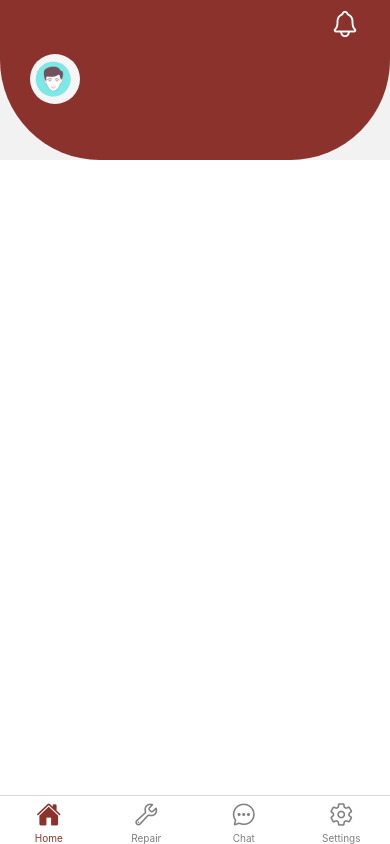
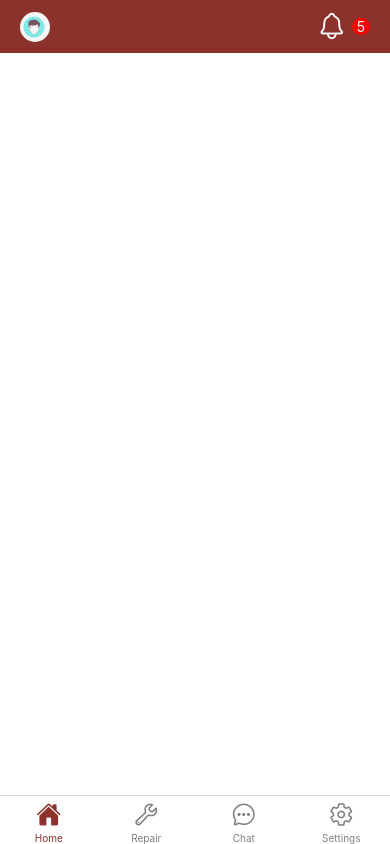
Before and after one commit to imanejarrari/AppMobile-Repair-tech, a React Native app in the folder nativeApp/: screen /MainScreen in a window 390 px wide. Built offline with nearby package versions, Linux system fonts and the light colour scheme.

Commit message:
fix issus

```diff
--- a/nativeApp/firebase/firebase.js
+++ b/nativeApp/firebase/firebase.js
@@ -1,11 +1,12 @@
 import { getAuth } from "firebase/auth";
 import { getFirestore } from "firebase/firestore";
 import { initializeApp } from "firebase/app";
+import 'firebase/compat/storage'
+import firebase from 'firebase/compat/app'
 import { getReactNativePersistence } from 'firebase/auth';
 import { collection, addDoc } from 'firebase/firestore';
 import AsyncStorage from '@react-native-async-storage/async-storage';
 
-// Your web app's Firebase configuration
 const firebaseConfig = {
   apiKey: "AIzaSyBAndHvbIDzkI7sUYyIiWI_M8_q3ZmNqPI",
   authDomain: "nativeapp-97520.firebaseapp.com",
@@ -14,12 +15,14 @@ const firebaseConfig = {
   messagingSenderId: "594286615060",
   appId: "1:594286615060:web:7999563cba3c1ef1632501"
 };
+if (!firebase.apps.length) {
+  firebase.initializeApp(firebaseConfig)
+}
 
 // Initialize Firebase
 const app = initializeApp(firebaseConfig);
+
 const auth = getAuth(app);
-const db = getFirestore(app, {
-  persistence: getReactNativePersistence(AsyncStorage)
-});
+const db = getFirestore(app);
 
-export { auth, db };
+export {auth,db,firebase}
--- a/nativeApp/screens/HomeScreen.js
+++ b/nativeApp/screens/HomeScreen.js
@@ -1,14 +1,68 @@
-import React from 'react';
-import { View, Image, StyleSheet } from 'react-native';
+import React, { useEffect, useState } from 'react';
+import { View, Image, StyleSheet, Text } from 'react-native';
 import Ionicons from 'react-native-vector-icons/Ionicons';
+import firebase from 'firebase/app';
+import 'firebase/auth';
+import 'firebase/firestore';
 
 const HomeScreen = () => {
+  const [username, setUsername] = useState('');
+  const [notificationCount, setNotificationCount] = useState(0);
+
+  useEffect(() => {
+    // Fetch current user's username from Firestore or Realtime Database
+    const currentUser = firebase.auth().currentUser;
+    if (currentUser) {
+      const uid = currentUser.uid;
+      const db = firebase.firestore();
+      const userRef = db.collection('users').doc(uid);
+
+      userRef.get()
+        .then(doc => {
+          if (doc.exists) {
+            setUsername(doc.data().username);
+          } else {
+            console.log('No such document!');
+          }
+        })
+        .catch(error => {
+          console.log('Error getting document:', error);
+        });
+    }
+  }, []);
+
+  // Function to fetch notification count
+  const fetchNotificationCount = () => {
+    // Implement logic to fetch notification count
+    // For example, you can query a collection in Firestore or get data from an API
+    // Once you have the count, update the state variable setNotificationCount
+    setNotificationCount(5); // Example notification count
+  };
+
+  // Call fetchNotificationCount on component mount to get the initial count
+  useEffect(() => {
+    fetchNotificationCount();
+  }, []);
+
   return (
     <View style={styles.container}>
       <View style={styles.header}>
-
+        <View style={styles.headerLeft}>
+          <Image
+            source={require('../profile.jpg')}
+            style={styles.avatar}
+          />
+          <Text>{username}</Text>
+        </View>
+        <View style={styles.headerRight}>
+          <Ionicons
+            name={'notifications-outline'}
+            size={30}
+            color={'white'}
+          />
+          <Text style={styles.notificationCount}>{notificationCount}</Text>
+        </View>
       </View>
-      {/* Other content of the home screen */}
     </View>
   );
 };
@@ -22,13 +76,30 @@ const styles = StyleSheet.create({
     flexDirection: 'row',
     justifyContent: 'space-between',
     alignItems: 'center',
+    backgroundColor: '#8B322C',
+    paddingVertical: 10,
     paddingHorizontal: 20,
-    paddingTop: 20,
+  },
+  headerLeft: {
+    flexDirection: 'row',
+    alignItems: 'center',
+  },
+  headerRight: {
+    flexDirection: 'row',
+    alignItems: 'center',
   },
   avatar: {
-    width: 40,
-    height: 40,
-    borderRadius: 20,
+    width: 30,
+    height: 30,
+    borderRadius: 15,
+    marginRight: 10,
+  },
+  notificationCount: {
+    backgroundColor: 'red',
+    color: 'white',
+    borderRadius: 10,
+    paddingHorizontal: 5,
+    marginLeft: 5,
   },
 });
 
--- a/nativeApp/screens/MainScreen.js
+++ b/nativeApp/screens/MainScreen.js
@@ -41,36 +41,24 @@ const MainScreen = () => {
         tabBarOptions={{
           activeTintColor: '#8B322C',
           inactiveTintColor: 'gray',
+
         }}
       >
         <Tab.Screen name={homeName} component={HomeScreen}
         options={{
-          headerTitle:"",
-          headerStyle:{backgroundColor:"#8B322C" , height:"30%",borderBottomRightRadius:100 , borderBottomLeftRadius:100},
           headerShadowVisible:false,
-          headerLeft :()=>(
-            <Image
-            source ={ require('../profile.jpg')}
-            style={styles.avatar}
-
-
-            />
-
-
-          ),
-          headerRight:()=>(
-            <Ionicons
-            name={'notifications-outline'}
-            size={30}
-            style={{marginRight:30 ,color:'white'}}
-
-             />
-          )
+          headerShown: false,
         }}
         />
-        <Tab.Screen name={repairName} component={RepairScreen} />
-        <Tab.Screen name={ChatName} component={ChatScreen} />
-        <Tab.Screen name={settingsName} component={SettingsScreen} />
+        <Tab.Screen name={repairName}  component={RepairScreen}
+                options={{
+                  headerShown: false ,
+
+                }}
+
+        />
+        <Tab.Screen name={ChatName} options={{ headerShown: false }} component={ChatScreen} />
+        <Tab.Screen name={settingsName} options={{ headerShown: false }} component={SettingsScreen} />
 
       </Tab.Navigator>
 
--- a/nativeApp/screens/RepairScreen.js
+++ b/nativeApp/screens/RepairScreen.js
@@ -1,10 +1,15 @@
 import React from 'react';
-import { View, Text } from 'react-native';
+import { View, Text, SafeAreaView } from 'react-native';
+import { Colors } from 'react-native/Libraries/NewAppScreen';
 
 const RepairScreen = () => {
   return (
+
+
     <View>
-      <Text>Repair Screen</Text>
+      <SafeAreaView style={{flex:1}}>
+
+      </SafeAreaView>
     </View>
   );
 }
```
